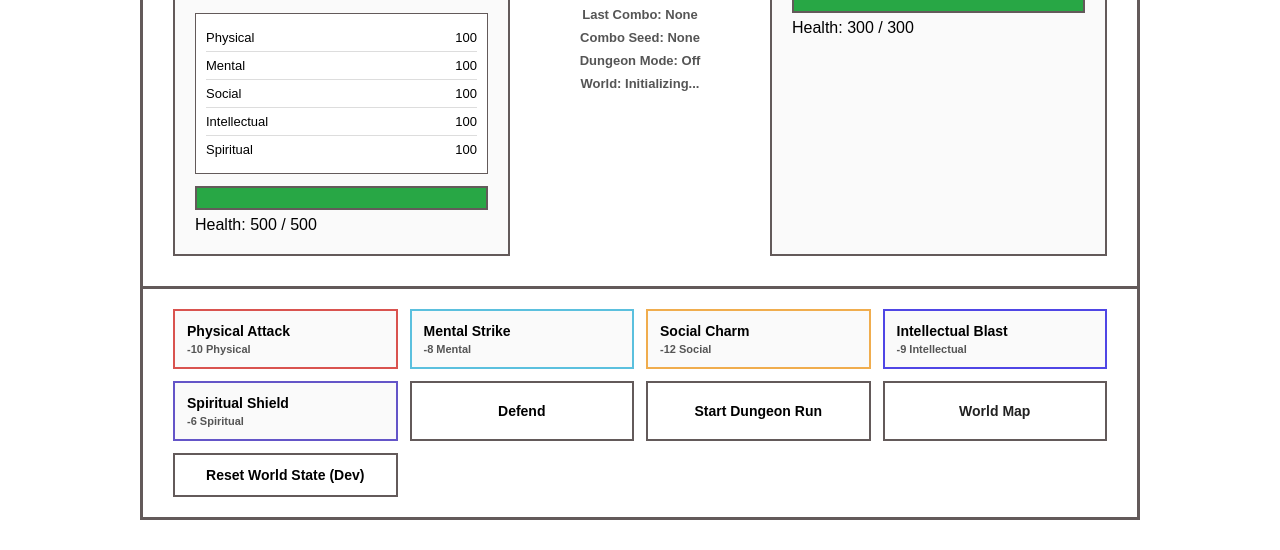
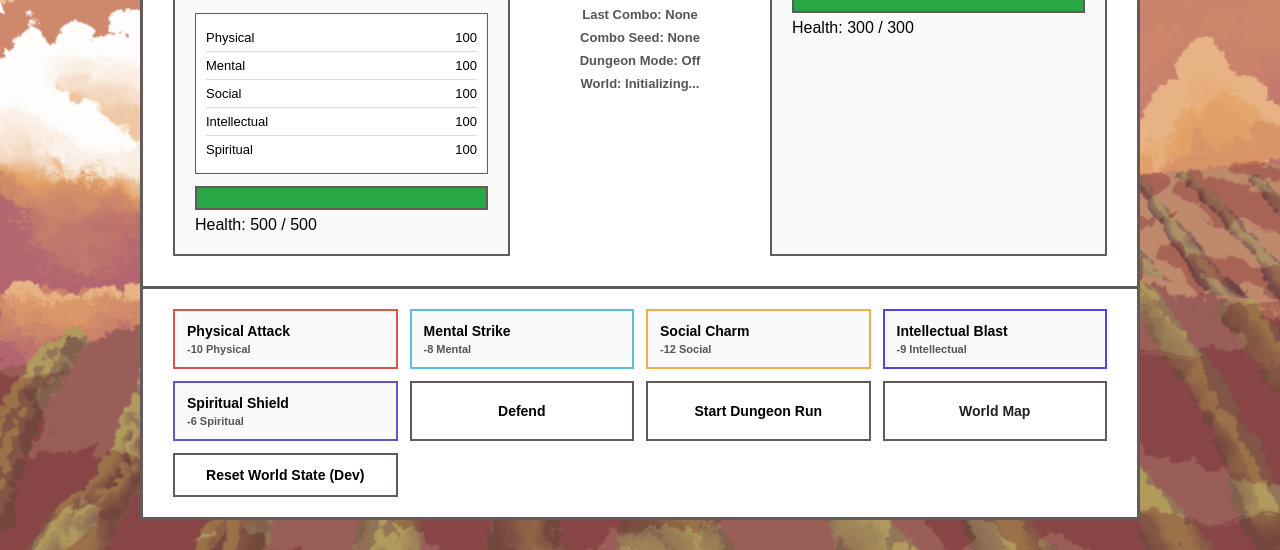
Before and after one commit to dymerkley-stack/CSE-310_Team1GroupProject, a website: page battle.html in a window 1280 px wide. Shown: the part 330-880 px from the top of the page. Drawn offline with Linux system fonts and the light colour scheme; a web font is replaced by a local one.

Commit message:
Background Images to all pages

```diff
--- a/battle.html
+++ b/battle.html
@@ -5,6 +5,7 @@
   <meta name="viewport" content="width=device-width, initial-scale=1.0" />
   <title>Pet Battle Arena</title>
   <link rel="stylesheet" href="styles.css" />
+  <body style="background-image: url('Images/Dawn.webp');"></body>
 </head>
 <body>
   <main class="wireframe" aria-live="polite">
--- a/styles.css
+++ b/styles.css
@@ -23,7 +23,9 @@
 }
 
 body {
-  background: #ffffff;
+  background-image: url('Images/Day.webp');
+  background-repeat: no-repeat;
+  background-size:cover;
   padding: 30px;
   color: #000000;
   font-family: 'Google Sans', Arial, sans-serif;
```
Also changed, not shown: bathtimebalance.html (+1 -0 lines), focusmatch.html (+1 -0 lines), index.html (+1 -0 lines), minigames.html (+1 -0 lines), reflexdash.html (+1 -0 lines), vetmemorymatch.html (+1 -0 lines), worldmap.html (+1 -0 lines), Images/Dawn.webp (added), Images/Day.webp (added).
